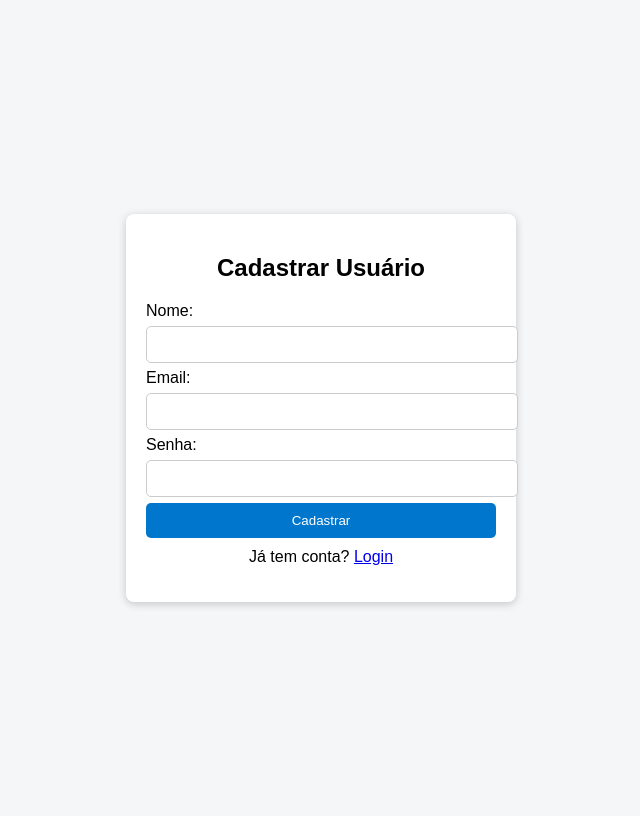
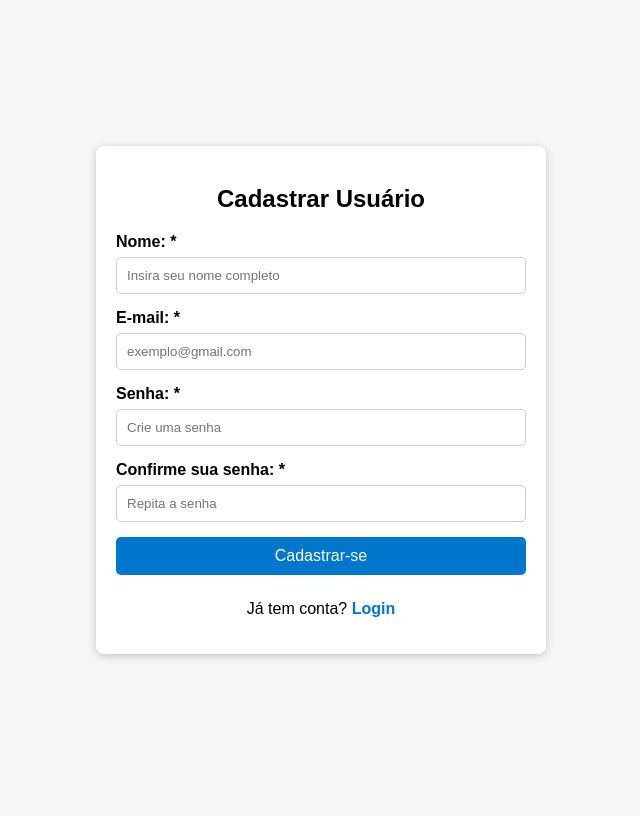
Before and after one commit to Praesjean/Projeto-Ferramenta-de-Auditoria, a PHP site: page /assets/pages/cadastro.php in a window 1280 px wide. Shown: the whole page, without its empty margins (319-959 px from the left). After the commit the page ends 659 px from the top, so only its background shows below. Run offline with PHP 8.4, Linux system fonts and the light colour scheme; some libraries are stand-ins or nearby versions.

Commit message:
cadastro e login ok

```diff
--- a/SistemaAuditoria/assets/pages/cadastro.php
+++ b/SistemaAuditoria/assets/pages/cadastro.php
@@ -1,29 +1,57 @@
 <?php
+session_start();
 include('../../conecta_db.php');
-
-$mensagem = "";
 
 if ($_SERVER["REQUEST_METHOD"] == "POST") {
     $nome = trim($_POST['nome']);
     $email = trim($_POST['email']);
     $senha = trim($_POST['senha']);
+    $confirmar_senha = trim($_POST['confirmar_senha']);
 
-    if (!empty($nome) && !empty($email) && !empty($senha)) {
+    if (!empty($nome) && !empty($email) && !empty($senha) && !empty($confirmar_senha)) {
+
+        if ($senha !== $confirmar_senha) {
+            $_SESSION['error_message'] = "As senhas não coincidem.";
+            header("Location: cadastro.php");
+            exit;
+        }
+
+        $sql_check = "SELECT id FROM usuarios WHERE email = ?";
+        $stmt_check = $conn->prepare($sql_check);
+        $stmt_check->bind_param("s", $email);
+        $stmt_check->execute();
+        $stmt_check->store_result();
+
+        if ($stmt_check->num_rows > 0) {
+            $_SESSION['error_message'] = "Este e-mail já está cadastrado.";
+            $stmt_check->close();
+            header("Location: cadastro.php");
+            exit;
+        }
+
+        $stmt_check->close();
+
         $senhaHash = password_hash($senha, PASSWORD_DEFAULT);
-
         $sql = "INSERT INTO usuarios (nome, email, senha) VALUES (?, ?, ?)";
         $stmt = $conn->prepare($sql);
         $stmt->bind_param("sss", $nome, $email, $senhaHash);
 
         if ($stmt->execute()) {
-            $mensagem = "Usuário cadastrado com sucesso! <a href='login.php'>Fazer login</a>";
+            $_SESSION['success_message'] = "Usuário cadastrado com sucesso!";
+            $stmt->close();
+            header("Location: dashboard.php");
+            exit;
         } else {
-            $mensagem = "Erro: " . $stmt->error;
+            $_SESSION['error_message'] = "Erro ao cadastrar: " . $stmt->error;
+            $stmt->close();
+            header("Location: cadastro.php");
+            exit;
         }
 
-        $stmt->close();
     } else {
-        $mensagem = "Preencha todos os campos.";
+        $_SESSION['error_message'] = "Preencha todos os campos.";
+        header("Location: cadastro.php");
+        exit;
     }
 }
 ?>
@@ -41,62 +69,110 @@ if ($_SERVER["REQUEST_METHOD"] == "POST") {
             justify-content: center;
             align-items: center;
             height: 100vh;
+            margin: 0;
         }
+
         .container {
+            display: flex;
+            flex-direction: column;
+            align-items: center;
             background: white;
             padding: 20px;
             border-radius: 8px;
             box-shadow: 0px 2px 8px rgba(0,0,0,0.2);
-            width: 350px;
+            width: 450px;
+            box-sizing: border-box;
+
         }
         h2 {
             text-align: center;
+            margin-bottom: 20px;
         }
-        input[type=text], input[type=email], input[type=password] {
+        form{
+            width:100%;
+        }
+        label{
+            margin: 50px auto;
+        }
+        input[type=text],
+        input[type=email],
+        input[type=password],
+        .register-btn {
+            display: block;
             width: 100%;
             padding: 10px;
-            margin: 6px 0;
+            margin: 6px auto;
+            margin-bottom: 15px;
             border: 1px solid #ccc;
             border-radius: 5px;
+            box-sizing: border-box;
         }
-        button {
-            width: 100%;
-            padding: 10px;
+        .register-btn {
             background: #0077cc;
             border: none;
             color: white;
-            border-radius: 5px;
             cursor: pointer;
+            font-size: 16px;
+            transition: background 0.3s;
         }
-        button:hover {
+        .register-btn:hover {
             background: #005fa3;
         }
-        .mensagem {
-            margin-top: 10px;
-            text-align: center;
-            color: red;
+         p {
+            text-align:center;
+            margin-top:10px;
+        }
+        p a {
+            color: #0077cc;
+            text-decoration: none;
+            font-weight: bold;
+            transition: color 0.3s;
+        }
+        p a:hover {
+            color: #005fa3;
+            text-decoration: underline;
+        }
+        .span-required {
+            display: none;
+            font-size: 12px;
+            color: #e63636;
+            margin-top: 2px;
+            text-align: left;
+            width: 90%;
         }
     </style>
+
 </head>
 <body>
     <div class="container">
         <h2>Cadastrar Usuário</h2>
-        <form method="POST" action="">
-            <label>Nome:</label>
-            <input type="text" name="nome" required>
 
-            <label>Email:</label>
-            <input type="email" name="email" required>
+        <form id="form" name="form" method="POST" action="cadastro.php">
+            <label for="name"><b>Nome: *</b></label>
+            <input type="text" id="name" name="nome" class="full-inputUser required" data-type="nome" data-required="true" placeholder="Insira seu nome completo">
+            <span class="span-required">Nome não pode conter números e caracteres especiais.</span>
 
-            <label>Senha:</label>
-            <input type="password" name="senha" required>
+            <label for="text"><b>E-mail: *</b></label>
+            <input type="text" id="email" name="email" class="full-inputUser required" data-type="email" data-required="true" placeholder="exemplo@gmail.com">
+            <span class="span-required">Insira um e-mail válido!</span>
 
-            <button type="submit">Cadastrar</button>
+            <label for="password"><b>Senha: *</b></label>
+            <input type="password" name="senha" id="password" class="full-inputUser required" data-type="senha" data-required="true" placeholder="Crie uma senha">
+            <span class="span-required">Sua senha deve conter no mínimo 8 caracteres, combinando letras maiúsculas, minúsculas, números e símbolos especiais.</span>
+
+            <label for="confirm-pass"><b>Confirme sua senha: *</b></label>
+            <input type="password" name="confirmar_senha" id="confirm-pass" class="full-inputUser required" data-type="confirmar senha" data-required="true" placeholder="Repita a senha">
+            <span class="span-required">As senhas não coincidem.</span>
+
+            <input type="submit" value="Cadastrar-se" id="submit" class="register-btn" onclick="btnRegisterOnClick(event, this.form)">
         </form>
-        <div class="mensagem"><?php echo $mensagem; ?></div>
-        <p style="text-align:center; margin-top:10px;">
-            Já tem conta? <a href="login.php">Login</a>
-        </p>
+
+        <p>Já tem conta? <a href="login.php">Login</a></p>
     </div>
 </body>
+
+    <script src="https://cdn.jsdelivr.net/npm/sweetalert2@11"></script>
+    <script src="../../script/alert.js"></script>
+    <script src="../../script/register-validation.js"></script>
+
 </html>
--- /dev/null
+++ b/SistemaAuditoria/script/alert.js
@@ -0,0 +1,23 @@
+function showSuccess(message, redirectUrl = null) {
+  Swal.fire({
+    title: 'Sucesso!',
+    text: message,
+    icon: 'success',
+    confirmButtonColor: '#081369ff',
+    confirmButtonText: 'Ok'
+  }).then(() => {
+    if (redirectUrl) {
+      window.location.href = redirectUrl;
+    }
+  });
+}
+
+function showError(message) {
+  Swal.fire({
+    title: 'Erro!',
+    text: message,
+    icon: 'error',
+    confirmButtonColor: '#081369ff',
+    confirmButtonText: 'Entendido'
+  });
+}
--- /dev/null
+++ b/SistemaAuditoria/script/register-validation.js
@@ -0,0 +1,143 @@
+document.querySelectorAll('.required').forEach((input) => {
+  input.addEventListener('input', () => {
+    const type = input.dataset.type;
+    const value = input.value.trim();
+
+    if (value === "") {
+      removeError(input);
+      return;
+    }
+
+    switch (type.toLowerCase()) {
+      case "nome":
+        !inputWithoutNumbers(value) ? setError(input) : removeError(input);
+        break;
+
+      case "e-mail":
+      case "email":
+        !isEmail(value) ? setError(input) : removeError(input);
+        break;
+
+      case "senha":
+        !validPassword(value) ? setError(input) : removeError(input);
+        break;
+
+      case "confirmar senha":
+        const senhaInput = document.querySelector('[data-type="senha"]');
+        value !== (senhaInput ? senhaInput.value : "") ? setError(input) : removeError(input);
+        break;
+
+      default:
+        removeError(input);
+        break;
+    }
+  });
+});
+
+// ------------------ FUNÇÃO ------------------
+// FUNÇÃO  QUE VERIFICA SE OS CAMPOS ESTÃO VAZIS E EXIBE O ALERTA CASO ESTAJAM
+function btnRegisterOnClick(event, formElement) {
+
+  const inputs = formElement.querySelectorAll('.required');
+  let hasError = false;
+
+  for (let input of inputs) {
+    const type = input.dataset.type.toLowerCase();
+    const isRequired = input.dataset.required === "true";
+    const value = input.value.trim();
+
+    if (isRequired && value === "") {
+      setError(input);
+      errorAlert(`Preenchimento obrigatório: ${type}`, input);
+      hasError = true;
+      break;
+    }
+    if (type === 'nome' && !inputWithoutNumbers(value)) {
+      setError(input);
+      errorAlert("O nome não pode conter números ou caracteres especiais.", input);
+      hasError = true;
+      break;
+    }
+    if (type === 'email' && !isEmail(value)) {
+      setError(input);
+      errorAlert("Digite um e-mail válido.", input);
+      hasError = true;
+      break;
+    }
+    if (type === 'senha' && !validPassword(value)) {
+      setError(input);
+      errorAlert("A senha deve conter no mínimo 8 caracteres.", input);
+      hasError = true;
+      break;
+    }
+    if (type === 'confirmar senha') {
+      const senhaInput = formElement.querySelector('[data-type="senha"]');
+      if (value !== (senhaInput ? senhaInput.value : "")) {
+        setError(input);
+        errorAlert("As senhas não coincidem.", input);
+        hasError = true;
+        break;
+      }
+    }
+
+  }
+
+  if (hasError) {
+    event.preventDefault();
+  } else {
+    formElement.submit();
+    const submitBtn = formElement.querySelector('#submit');
+    if (submitBtn) {
+      submitBtn.disabled = true;
+    }
+  }
+}
+
+function setError(input) {
+  input.style.border = '2px solid #e63636';
+  const span = input.nextElementSibling;
+  if (span && span.classList.contains('span-required')) {
+    span.style.display = 'block';
+  }
+  input.focus();
+}
+
+function removeError(input) {
+  input.style.border = '';
+  const span = input.nextElementSibling;
+  if (span && span.classList.contains('span-required')) {
+    span.style.display = 'none';
+  }
+}
+
+function errorAlert(message, input) {
+  Swal.fire({
+    title: 'Erro!',
+    text: message,
+    icon: 'error',
+    confirmButtonText: 'Entendido',
+    confirmButtonColor: '#081369ff',
+    timer: 7000,
+    timerProgressBar: true
+  }).then(() => {
+    setTimeout(() => {
+      input.focus();
+    }, 300);
+  });
+}
+
+// ------------------ REGEX ------------------
+
+function inputWithoutNumbers(value) {
+  const re = /^[A-Za-zÀ-ÖØ-öø-ÿ\s]+$/;
+  return re.test(value);
+}
+
+function isEmail(email) {
+  const re = /^[^\s@]+@[^\s@]+\.[^\s@]{2,}$/;
+  return re.test(email);
+}
+
+function validPassword(pass) {
+  return pass.length >= 8;
+}
```
Also changed, not shown: SistemaAuditoria/assets/pages/login.php (+89 -29 lines), SistemaAuditoria/styles/global/global.css (+7 -0 lines).
